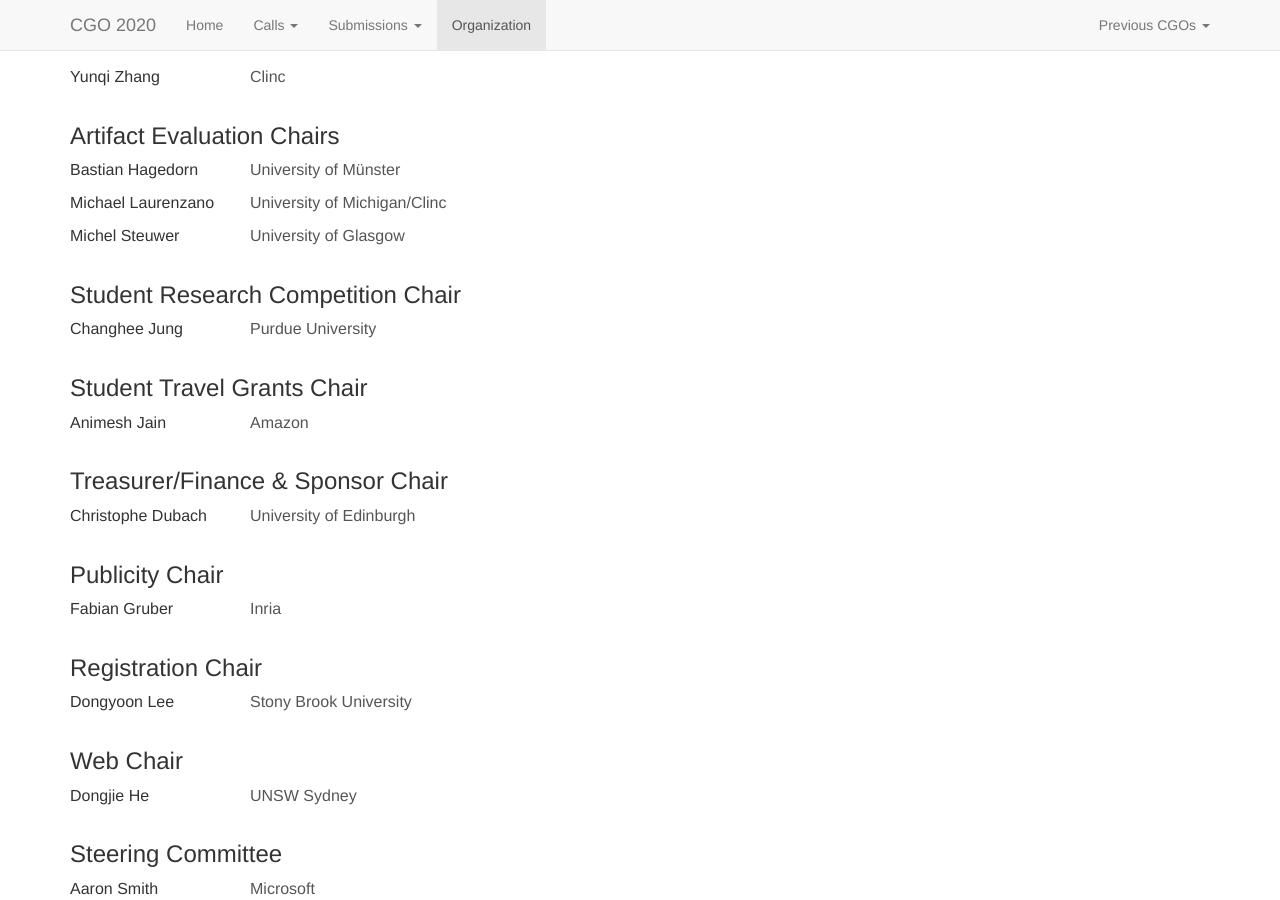
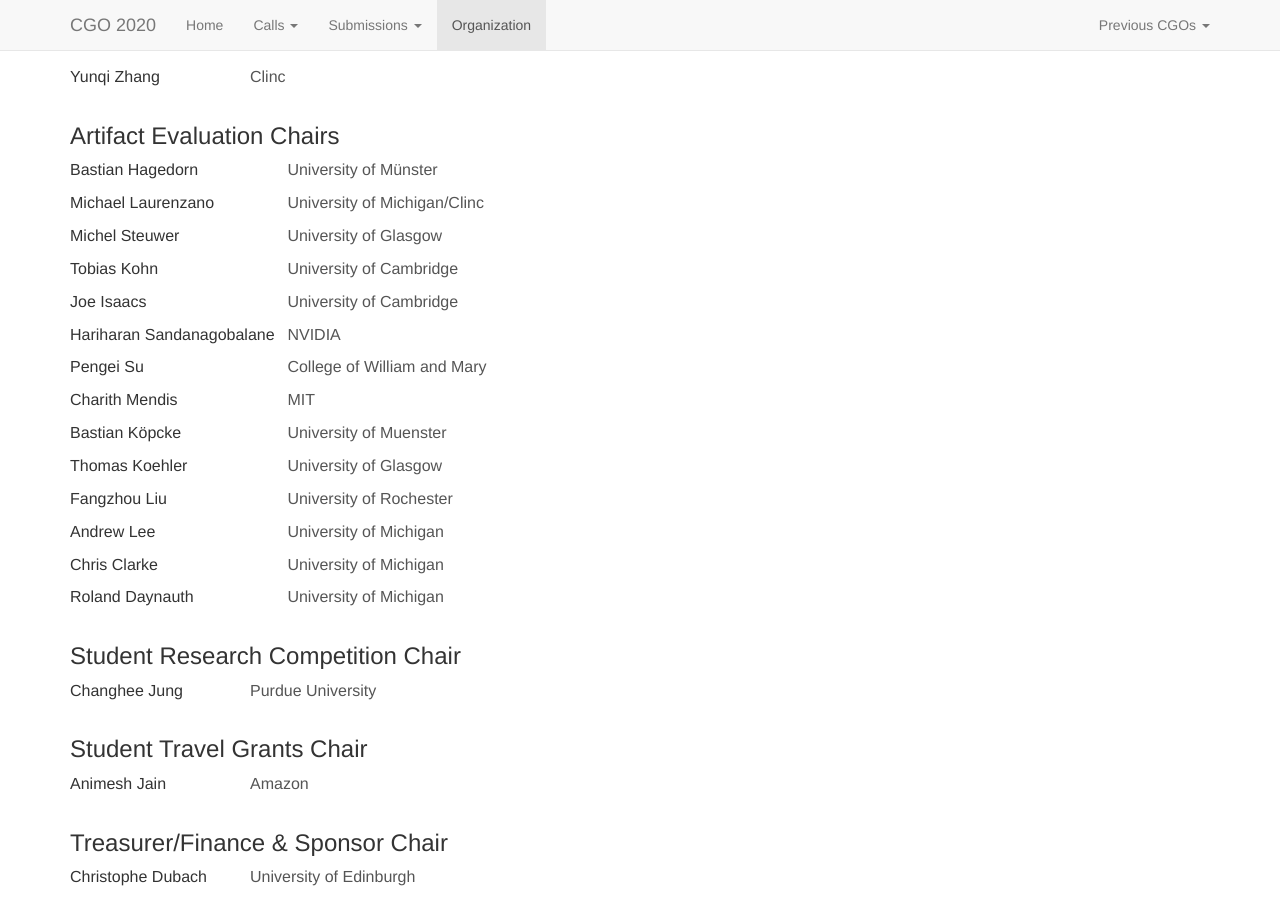
Before and after one commit to jingling/cgo2020, a Jekyll site: the page built from organization.html, in a window 1280 px wide and 900 px high, scrolled down 388 px. Built offline with Jekyll 4.4.1, drawn with Linux system fonts in a browser that asks for light colours; nearby versions of some CDN libraries; comment, search, counter and statistics services are not loaded.

Commit message:
Update organization.yml

```diff
--- a/_data/organization.yml
+++ b/_data/organization.yml
@@ -28,6 +28,28 @@
     affiliation: University of Michigan/Clinc
   - name: Michel Steuwer
     affiliation: University of Glasgow
+  - name: Tobias Kohn
+    affiliation: University of Cambridge
+  - name: Joe Isaacs
+    affiliation: University of Cambridge
+  - name: Hariharan Sandanagobalane
+    affiliation: NVIDIA
+  - name: Pengei Su
+    affiliation: College of William and Mary
+  - name: Charith Mendis
+    affiliation: MIT
+  - name: Bastian Köpcke
+    affiliation: University of Muenster
+  - name: Thomas Koehler
+    affiliation: University of Glasgow
+  - name: Fangzhou Liu
+    affiliation: University of Rochester
+  - name: Andrew Lee
+    affiliation: University of Michigan
+  - name: Chris Clarke
+    affiliation: University of Michigan
+  - name: Roland Daynauth
+    affiliation: University of Michigan
 
 - role: Student Research Competition Chair
   name: Changhee Jung
```
